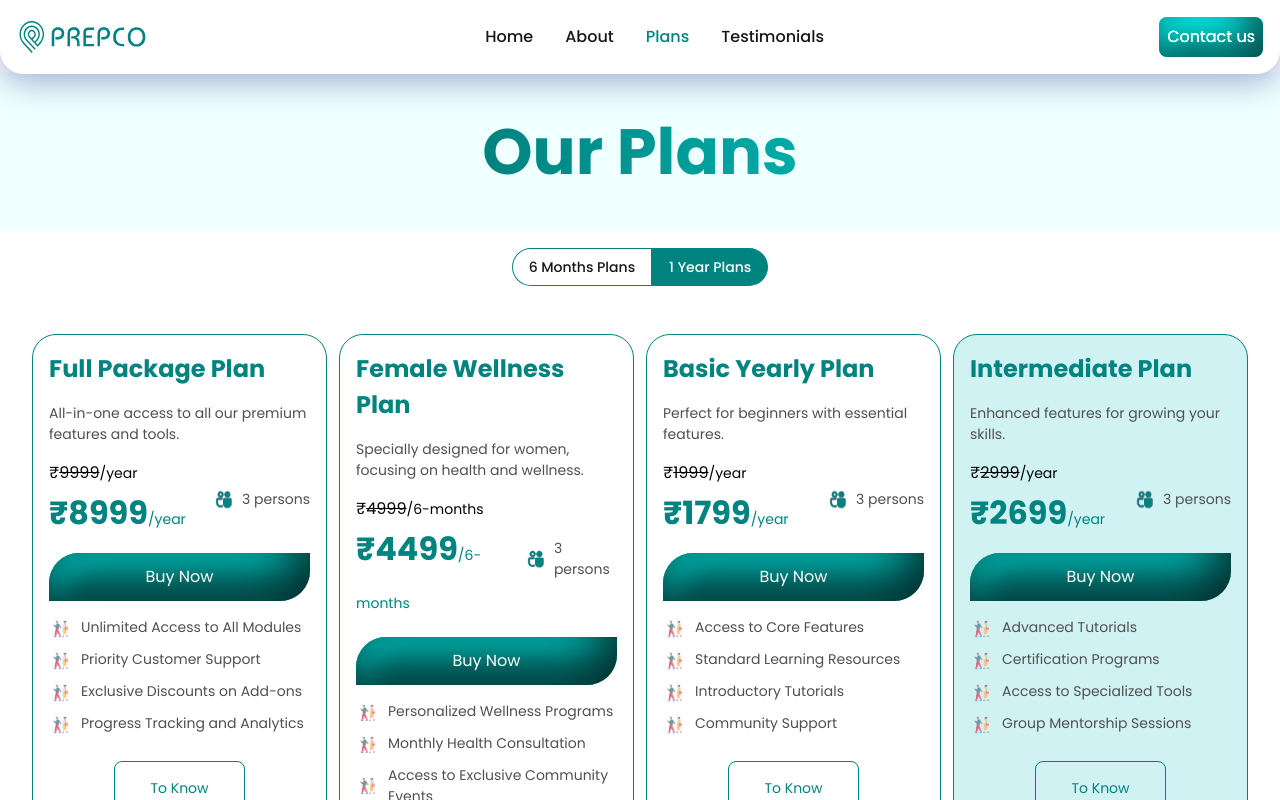
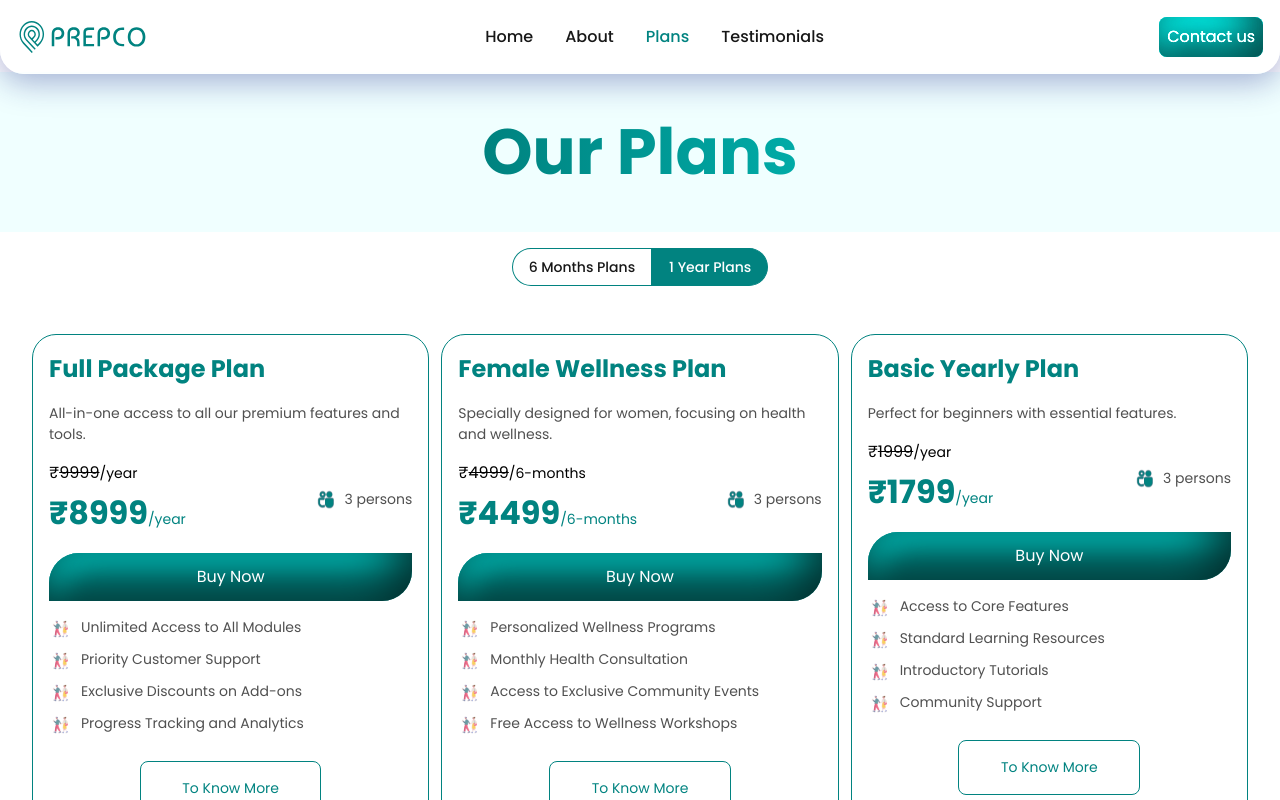
Before and after one commit to Prepco-creator/PREPCO, a Next.js app: page /plans in a window 1280 px wide. Shown: the top 800 px of the page. Built offline with nearby package versions, Linux system fonts and the light colour scheme.

Commit message:
plan page alignment taken care of

```diff
--- a/src/app/globals.css
+++ b/src/app/globals.css
@@ -54,3 +54,27 @@ body {
   -webkit-text-stroke-width: 2px;
   -webkit-text-stroke-color: #018380;
 }
+
+
+.plan-grid {
+  display: grid;
+  grid-template-columns: repeat(1, auto); /* Default for small screens (phone) */
+}
+
+@media (min-width: 600px) { /* Tablet */
+  .plan-grid {
+    grid-template-columns: repeat(2, 1fr); /* 2 columns */
+  }
+}
+
+@media (min-width: 1024px) { /* Laptop-small */
+  .plan-grid {
+    grid-template-columns: repeat(3, 1fr); /* 3 columns */
+  }
+}
+
+@media (min-width: 1440px) { /* Laptop-large */
+  .plan-grid {
+    grid-template-columns: repeat(4, 1fr); /* 4 columns */
+  }
+}
--- a/src/components/plans/PlanCardGrid.tsx
+++ b/src/components/plans/PlanCardGrid.tsx
@@ -7,9 +7,8 @@ import PlanCard from './PlanCard'
 const PlanCardGrid: React.FC<{ plans: PlanProps[] }> = ({ plans }) => {
 
   return (
-    <section className='p-8 grid grid-cols-1 md:grid-cols-2 grid-cols-auto-fit gap-3'
-      style={{ gridTemplateColumns: 'repeat(auto-fit, minmax(250px, 1fr))' }}
-    >
+    <section
+      className="p-8 grid plan-grid gap-3">
       {
         plans?.map((plan: PlanProps, index: number) => (
           <PlanCard
```
